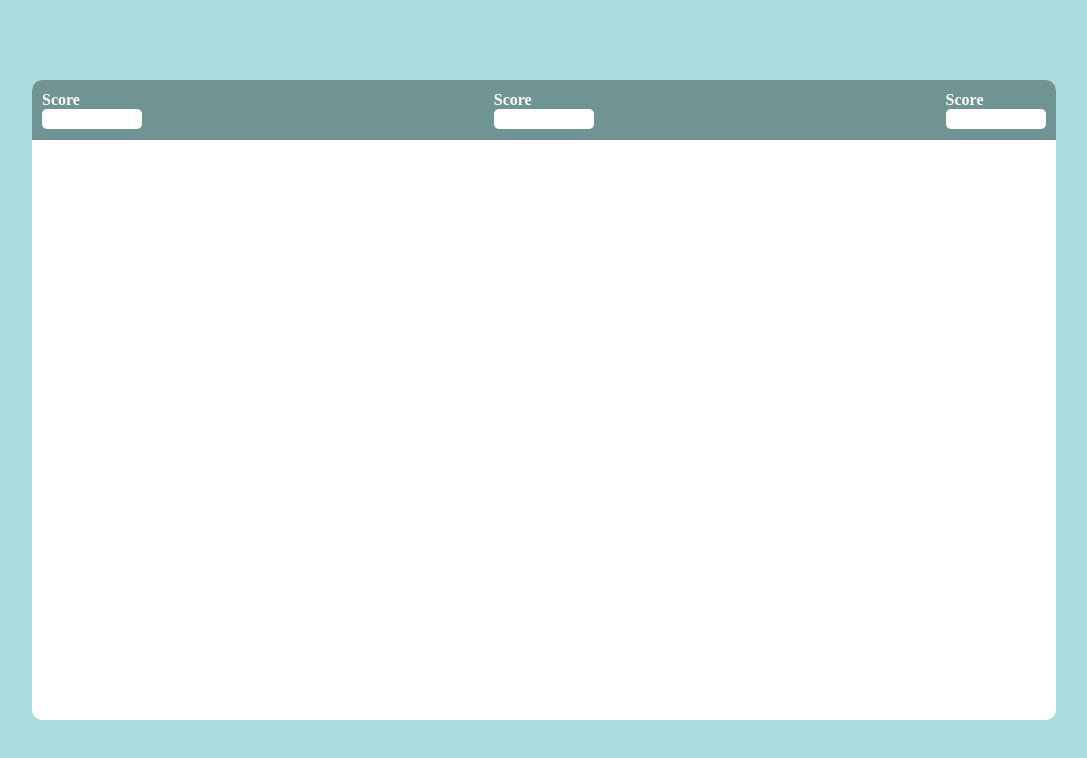
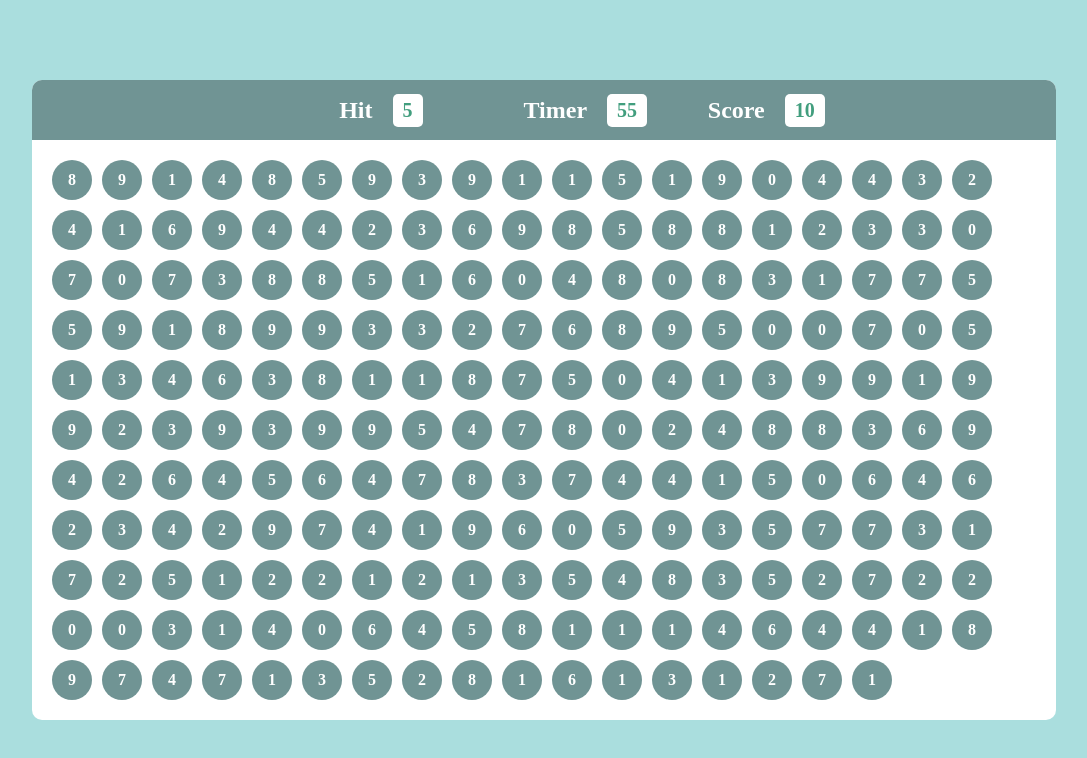
Before and after one commit to Shishirghimiree/Bubble-Game, a plain HTML site: page index.html in a window 1280 px wide. Shown: the whole page, without its empty margins (96-1183 px from the left). Drawn offline with Linux system fonts and the light colour scheme.

Commit message:
Not Completed

```diff
--- a/index.html
+++ b/index.html
@@ -12,19 +12,20 @@
         <div id="ptop">
           <!-- <div id="box"> -->
           <div id="elem">
-            <h4>Score</h4>
-            <div class="box"></div>
+            <h2>Hit</h2>
+            <div class="box">5</div>
           </div>
           <div id="elem">
-            <h4>Score</h4>
-            <div class="box"></div>
+            <h2>Timer</h2>
+            <div id="timerVal" class="box">60</div>
           </div>
           <div id="elem">
-            <h4>Score</h4>
-            <div class="box"></div>
+            <h2>Score</h2>
+            <div class="box">10</div>
           </div>
           <!-- </div> -->
         </div>
+        <div id="pbtn"></div>
       </div>
     </div>
     <script src="script.js"></script>
--- a/script.js
+++ b/script.js
@@ -0,0 +1,22 @@
+function makeBubble(){
+    var clutter = "";
+for(var i = 1;i<=207;i++){
+    var randomNumber=Math.floor(Math.random()*10);
+    clutter += `<div class="bubble">${randomNumber}</div>`;
+}
+document.querySelector("#pbtn").innerHTML = clutter;
+}
+
+var timer=60;
+function runTimer(){
+    var timerCount = setInterval(function(){
+        if(timer>0){
+            timer--;
+            document.querySelector("#timerVal").innerHTML= timer;
+        }else{
+            clearInterval(timerCount);
+        }
+    },1000);
+}
+runTimer();
+makeBubble();
--- a/style.css
+++ b/style.css
@@ -25,7 +25,7 @@ html {
 }
 #ptop {
   display: flex;
-  padding: 10px;
+  padding: 0px 30%;
   align-items: center;
   justify-content: space-between;
   color: #fff;
@@ -35,9 +35,38 @@ html {
 }
 #elem {
   width: 10%;
+  display: flex;
+  gap: 20px;
+  align-items: center;
 }
 .box {
-  padding: 10px;
+  padding: 5px 10px;
   background-color: #fff;
+  color: rgb(66, 158, 126);
+  font-weight: 600;
+  font-size: 20px;
   border-radius: 5px;
 }
+#pbtn {
+  display: flex;
+  gap: 10px;
+  flex-wrap: wrap;
+  height: calc(100% - 60px);
+  width: 100%;
+  padding: 20px;
+}
+.bubble {
+  display: flex;
+  align-items: center;
+  justify-content: center;
+  font-weight: 600;
+  height: 40px;
+  width: 40px;
+  color: #fff;
+  border-radius: 50px;
+  background-color: rgb(112, 148, 148);
+}
+.bubble:hover {
+  cursor: pointer;
+  background-color: rgb(67, 86, 86);
+}
```
